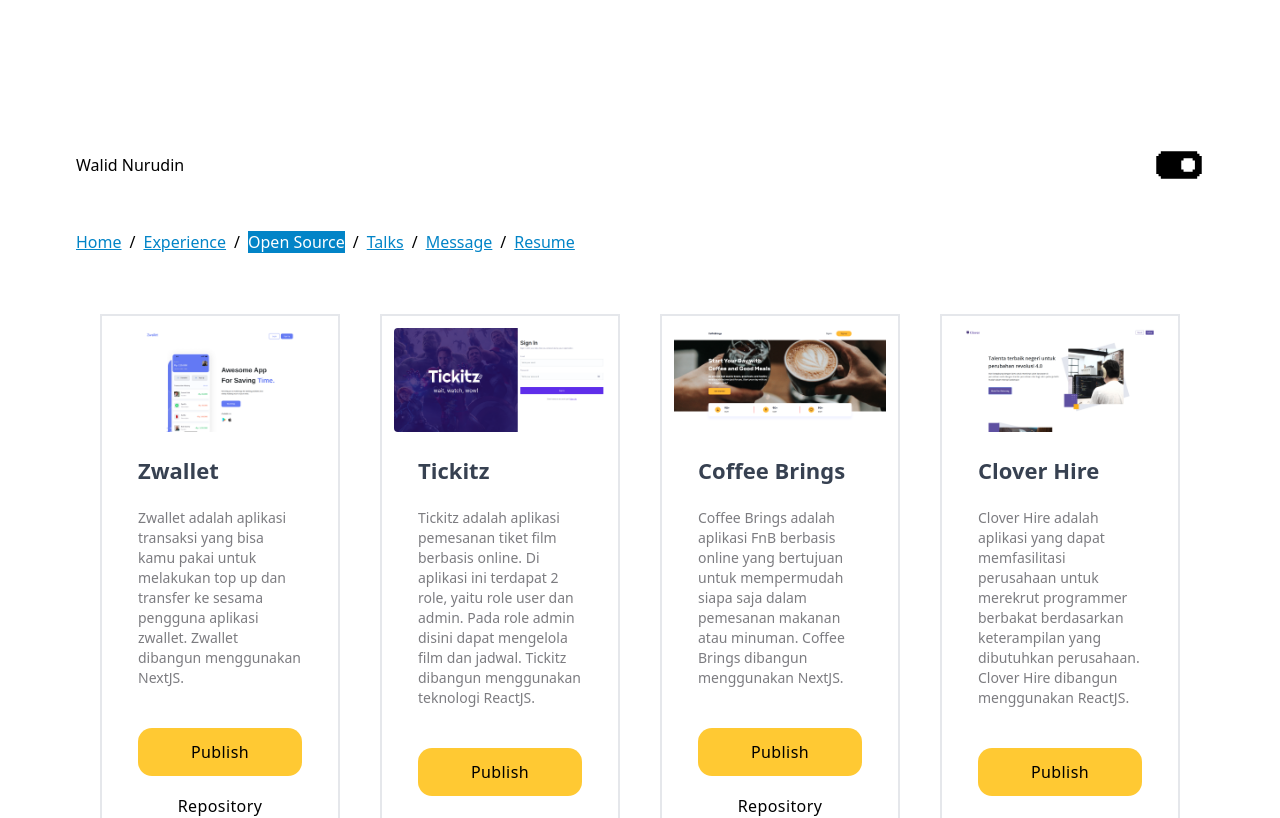
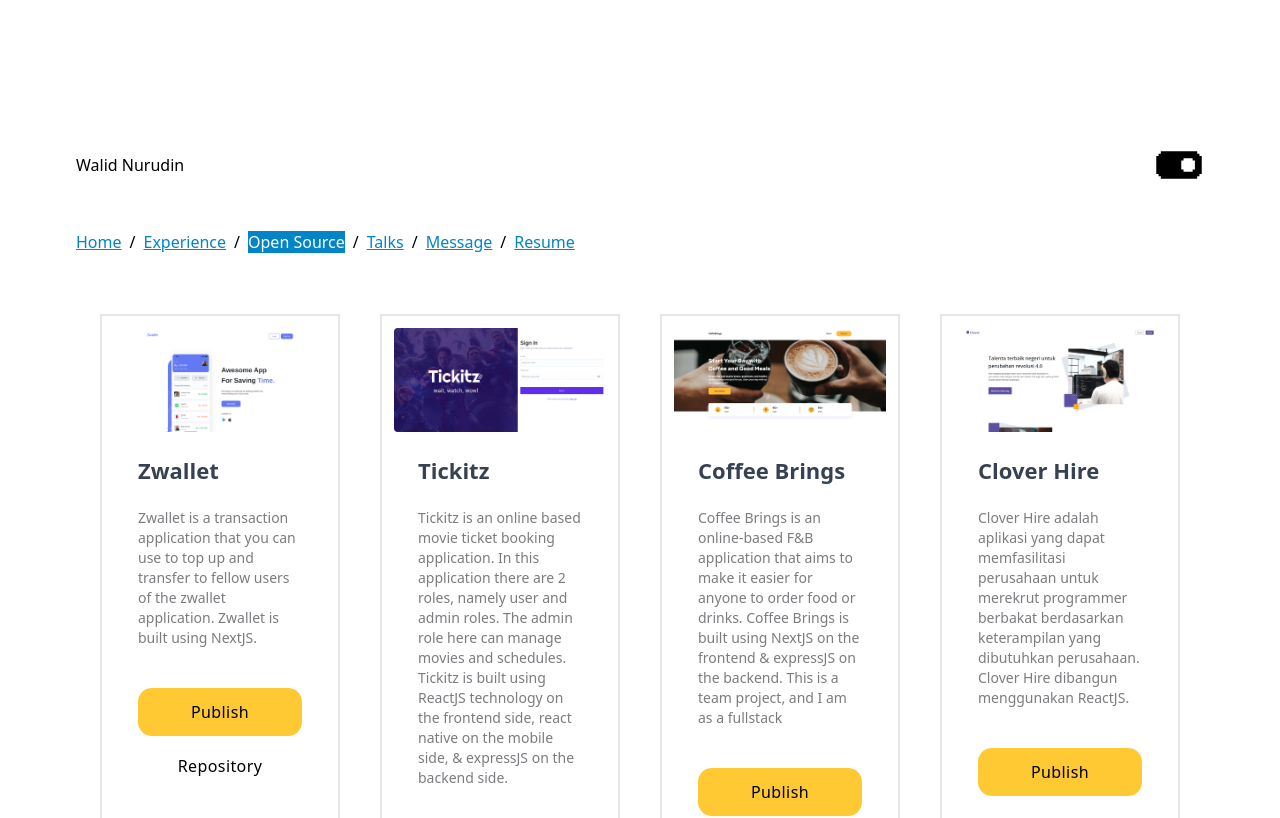
Before and after one commit to Walidnurudin/portofolio, a Next.js app: page /open-source in a window 1280 px wide. Shown: the top 818 px of the page. Built offline with nearby package versions, Linux system fonts and the light colour scheme.

Commit message:
translate projects

```diff
--- a/src/pages/open-source/index.js
+++ b/src/pages/open-source/index.js
@@ -38,7 +38,7 @@ const data = [
   //   [1]
   {
     name: 'Zwallet',
-    desc: 'Zwallet adalah aplikasi transaksi yang bisa kamu pakai untuk melakukan top up dan transfer ke sesama pengguna aplikasi zwallet. Zwallet dibangun menggunakan NextJS.',
+    desc: 'Zwallet is a transaction application that you can use to top up and transfer to fellow users of the zwallet application. Zwallet is built using NextJS.',
     publish: 'https://zwallet-x.vercel.app',
     github: 'https://github.com/Walidnurudin/zwallet',
     image: [
@@ -68,7 +68,7 @@ const data = [
   // [3]
   {
     name: 'Tickitz',
-    desc: 'Tickitz adalah aplikasi pemesanan tiket film berbasis online. Di aplikasi ini terdapat 2 role, yaitu role user dan admin. Pada role admin disini dapat mengelola film dan jadwal. Tickitz dibangun menggunakan teknologi ReactJS.',
+    desc: 'Tickitz is an online based movie ticket booking application. In this application there are 2 roles, namely user and admin roles. The admin role here can manage movies and schedules. Tickitz is built using ReactJS technology on the frontend side, react native on the mobile side, & expressJS on the backend side.',
     publish: 'https://tickitzapp.netlify.app/',
     github: 'https://github.com/Walidnurudin/tickitz-app',
     image: [
@@ -94,7 +94,7 @@ const data = [
   // [4]
   {
     name: 'Coffee Brings',
-    desc: 'Coffee Brings adalah aplikasi FnB berbasis online yang bertujuan untuk mempermudah siapa saja dalam pemesanan makanan atau minuman. Coffee Brings dibangun menggunakan NextJS.',
+    desc: 'Coffee Brings is an online-based F&B application that aims to make it easier for anyone to order food or drinks. Coffee Brings is built using NextJS on the frontend & expressJS on the backend. This is a team project, and I am as a fullstack',
     publish: 'https://frontend-coffebrings.vercel.app/',
     github: 'https://github.com/LepakBoy/frontend-coffebrings',
     image: [
@@ -146,7 +146,7 @@ const data = [
   // [2]
   {
     name: 'Tickitz (mobile)',
-    desc: 'Tickitz adalah aplikasi pemesanan tiket film berbasis online. Di aplikasi ini juga user dapat melihat jadwal film, memesan lebih dari satu tiket, dan dapat memilih kursi sesuai yang diinginkan. Tickitz dibangun menggunakan teknologi React native.',
+    desc: 'Tickitz is an online based movie ticket booking application. In this application there are 2 roles, namely user and admin roles. The admin role here can manage movies and schedules. Tickitz is built using ReactJS technology on the frontend side, react native on the mobile side, & expressJS on the backend side.',
     publish: 'https://bit.ly/walid-tickitz-mobile',
     github: 'https://github.com/Walidnurudin/TickitzMobile',
     image: [
```
